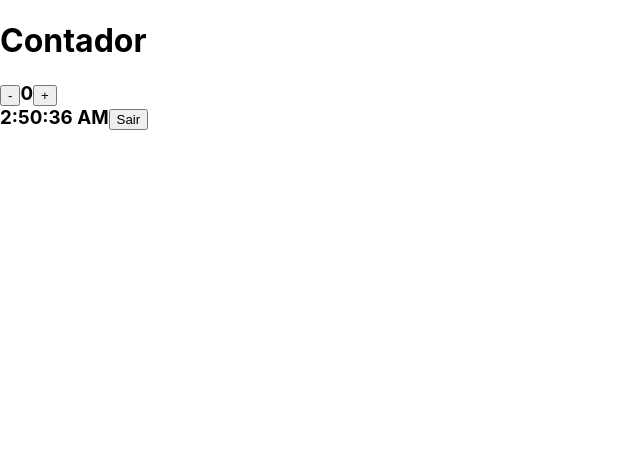
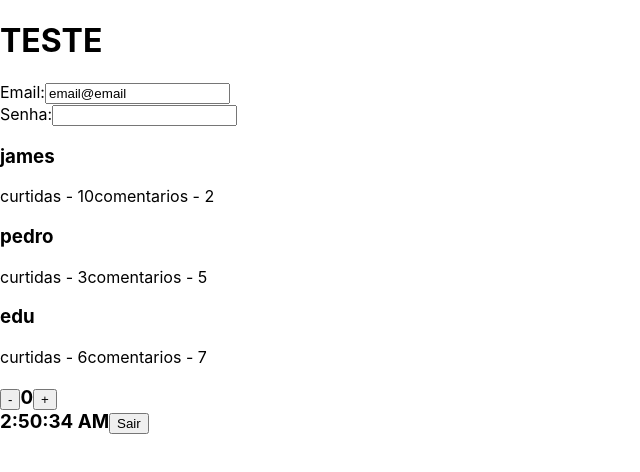
Before and after one commit to jamesSena/MyReact, a React (Create React App) app: page / in a window 1280 px wide. Shown: the top 472 px of the page, without its empty margins (0-640 px from the left). Built offline with nearby package versions, Linux system fonts and the light colour scheme.

Commit message:
Utilizando o onChange

```diff
--- a/src/App.js
+++ b/src/App.js
@@ -1,5 +1,7 @@
 import React, {Component} from 'react';
-import Membro from './components/Membro'
+import Membro from './components/Membro';
+import Feed from './components/Feed';
+
  class App extends Component {
     constructor(props){
         super(props);
@@ -7,12 +9,24 @@ import Membro from './components/Membro'
             nome: 'James',
             contador:0,
             hora:'00:00:00',
-            status: true
+            status: true,
+            feed:[
+                {id:1, username:'james', curtidas:10, comentarios:2},
+                {id:2, username:'pedro', curtidas:3, comentarios:5},
+                {id:3, username:'edu', curtidas:6, comentarios:7}
+
+            ],
+            email:'email@email',
+            senha:''
         };
         this.aumentar = this.aumentar.bind(this);
         this.diminuir = this.diminuir.bind(this);
         this.sair = this.sair.bind(this);
-
+        this.trocaEmail = this.trocaEmail.bind(this);
+    }
+    trocaEmail(event){
+        let valorDigitado = event.target.value;
+        this.setState({email:valorDigitado})
     }
     //Quando é criado o componente
     componentDidMount(){
@@ -43,10 +57,26 @@ import Membro from './components/Membro'
         state.contador -=1;
         this.setState(state);
     }
+
+
+
     render(){
         return (
             <div>
-                <h1>Contador</h1>
+                <h1>TESTE</h1>
+
+                Email:
+                <input type="email" name="email" value={this.state.email} onChange={this.trocaEmail}/>
+<br/>
+                Senha:
+                <input type="password" name="password"/>
+
+
+                {this.state.feed.map((item)=>{
+                    return(
+                        <Feed id={item.id} username={item.username} curtidas={item.curtidas} comentarios={item.comentarios}/>
+                    );
+                })}
                 <h3>
                     <button onClick={this.diminuir}>-</button>
                     {this.state.contador}
--- /dev/null
+++ b/src/components/Feed/index.js
@@ -0,0 +1,17 @@
+import React, {Component} from 'react';
+
+class Feed extends Component{
+    render(){
+        return(
+            <div>
+                <div key={this.props.id}>
+                <h3>{this.props.username}</h3>
+                <a>curtidas - {this.props.curtidas}</a>
+                <a>comentarios - {this.props.comentarios}</a>
+                </div>
+            </div>
+
+        );
+    }
+}
+export default Feed;
```
